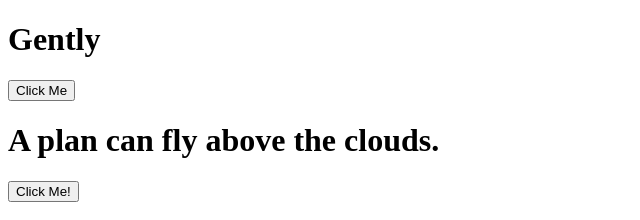
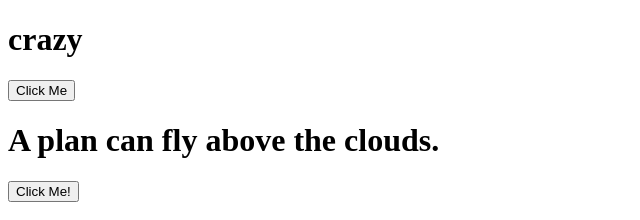
Before and after one commit to saimajahan27/javascript-exam-3, a plain HTML site: page index.html in a window 1280 px wide. Both pictures are taken after a click on the button "Click Me". Shown: the top 220 px of the page, 0-640 px from the left. Drawn offline with Linux system fonts and the light colour scheme.

Commit message:
first commit

```diff
--- a/index.html
+++ b/index.html
@@ -7,7 +7,7 @@
 </head>
 <body>
     <div>
-        <h1 id="name">The door closed gently.</h1>
+        <h1 id="name">I use like crazy.</h1>
         <button type="button" onclick='myFunction()'>Click Me</button>
     </div>
 
--- a/script.js
+++ b/script.js
@@ -1,5 +1,5 @@
 function myFunction(){
-    document.getElementById("name").innerHTML = "Gently";
+    document.getElementById("name").innerHTML = "crazy";
 }
 
 
```
